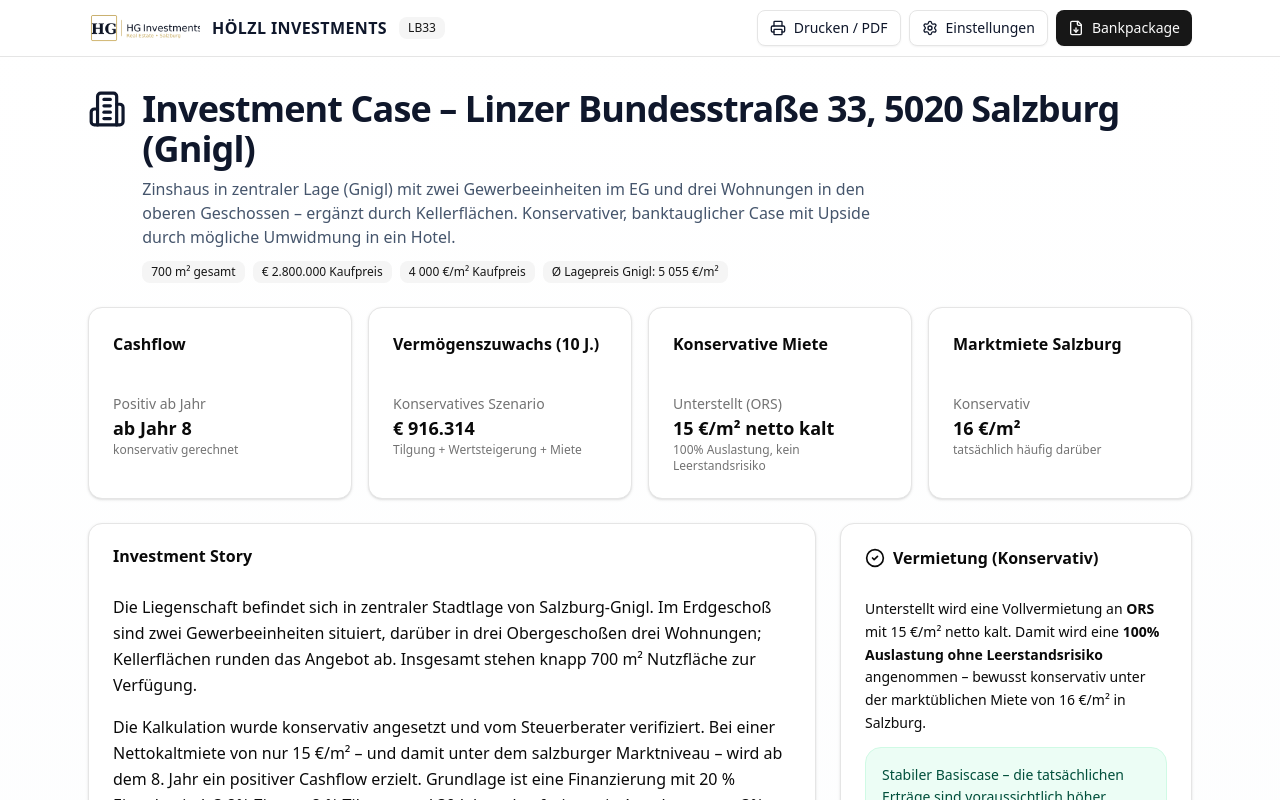
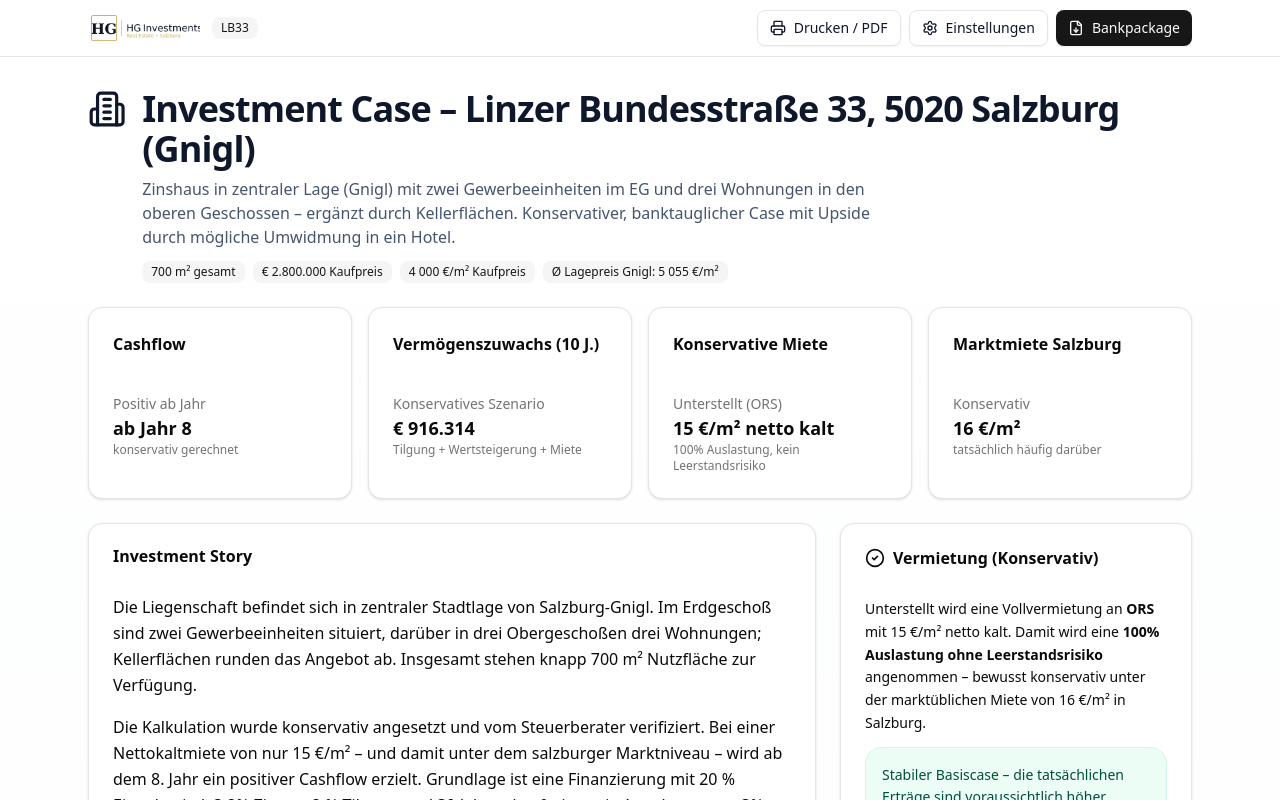
Before and after one commit to maximilian-invest/hoelzl-lb33, a Next.js app: page / in a window 1280 px wide. Shown: the top 800 px of the page. Built offline with nearby package versions, Linux system fonts and the light colour scheme.

Commit message:
feat: update page.tsx

```diff
--- a/src/app/page.tsx
+++ b/src/app/page.tsx
@@ -290,7 +290,6 @@ export default function InvestmentCaseLB33() {
         <div className="max-w-6xl mx-auto px-6 h-14 flex items-center justify-between">
           <div className="flex items-center gap-3">
             <img src="/logo.png" alt="Hölzl Investments Logo" className="h-8 w-auto" />
-            <span className="font-semibold tracking-wide">HÖLZL INVESTMENTS</span>
             <Badge variant="secondary" className="hidden sm:inline">LB33</Badge>
           </div>
           <div className="flex items-center gap-2">
```
